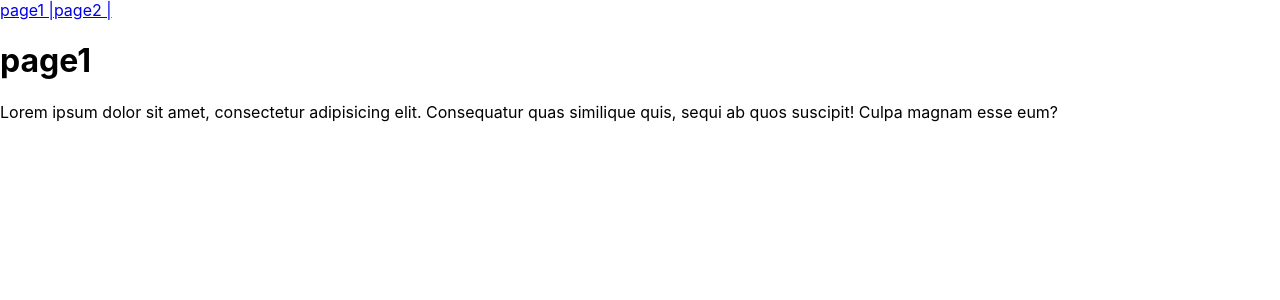
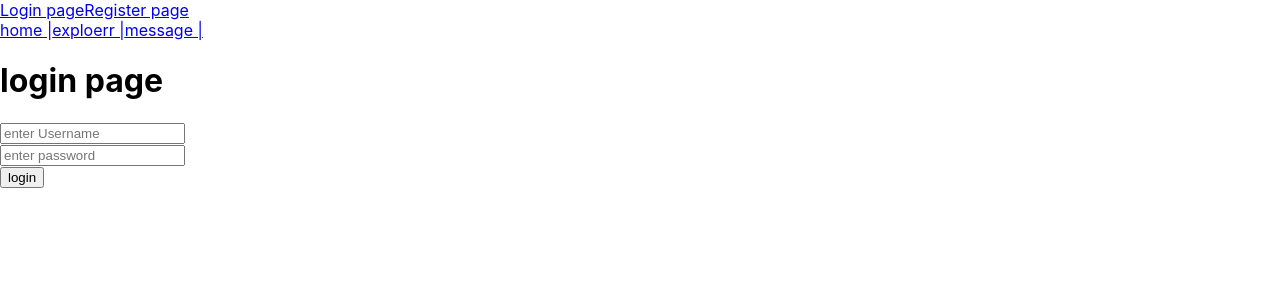
Before and after one commit to Patkalhrishikesh/mini-project, a React (Create React App) app: page / in a window 1280 px wide. Shown: the top 300 px of the page. Built offline with nearby package versions, Linux system fonts and the light colour scheme.

Commit message:
commit before subt

```diff
--- a/src/App.js
+++ b/src/App.js
@@ -1,42 +1,77 @@
 import { useState } from "react";
-import { BrowserRouter as Router, Link, Route, Routes } from "react-router-dom";
+import {
+  BrowserRouter,
+  Link,
+  Route,
+  Routes,
+  useLocation,
+  useNavigate,
+} from "react-router-dom";
 
 export default function App() {
+  let preloginlist
+  let location = useLocation();
+
+  return (
+    <>
+      <div>
+        <Link to="/">Login page</Link>
+        <Link to="/Register">Register page</Link>
+      </div>
+
+      <div>
+        <Link to="/welcome-home">home |</Link>
+        <Link to="/welcome-home">exploerr |</Link>
+        <Link to="/welcome-home">message |</Link>
+      </div>
+      <Routes>
+        <Route path="/" element={<Login />} />
+        <Route path="/Login" element={<Login />} />
+        <Route path="/Register" element={<Register />} />
+        <Route path="/welcome-home" element={<Welcome />} />
+      </Routes>
+    </>
+  );
+}
+
+function Login() {
+  let navigate = useNavigate();
+  const authantication = () => {
+    navigate("/welcome-home");
+  };
+
   return (
     <div>
-      <Router>
-        <Link to="/">page1 |</Link>
-        <Link to="/page2">page2 |</Link>
-        <Routes>
-          <Route path="/" element={<Page1 />}></Route>
-
-          <Route path="/page2" element={<Page2 />}></Route>
-        </Routes>
-      </Router>
+      <h1>login page</h1>
+      <div>
+        <input type="text" placeholder="enter Username" />
+      </div>
+      <div>
+        <input type="password" placeholder="enter password" />
+      </div>
+      <div>
+        <input type="button" value="login" onClick={authantication} />
+      </div>
     </div>
   );
 }
 
-function Page1() {
+function Register() {
   return (
     <div>
-      <h1>page1</h1>
-      <p>
-        Lorem ipsum dolor sit amet, consectetur adipisicing elit. Consequatur
-        quas similique quis, sequi ab quos suscipit! Culpa magnam esse eum?
-      </p>
+      <h1>Register page........</h1>
     </div>
   );
 }
 
-function Page2() {
+function Welcome() {
+
+  let navigate = useNavigate();
+  console.log("locaton");
+
   return (
     <div>
-      <h1>page2</h1>
-      <p>
-        Lorem ipsum dolor sit amet, consectetur adipisicing elit. Consequatur
-        quas similique quis, sequi ab quos suscipit! Culpa magnam esse eum?
-      </p>
+      <h1>welcome home</h1>
     </div>
   );
 }
```
Also changed, not shown: src/index.js (+9 -8 lines).
